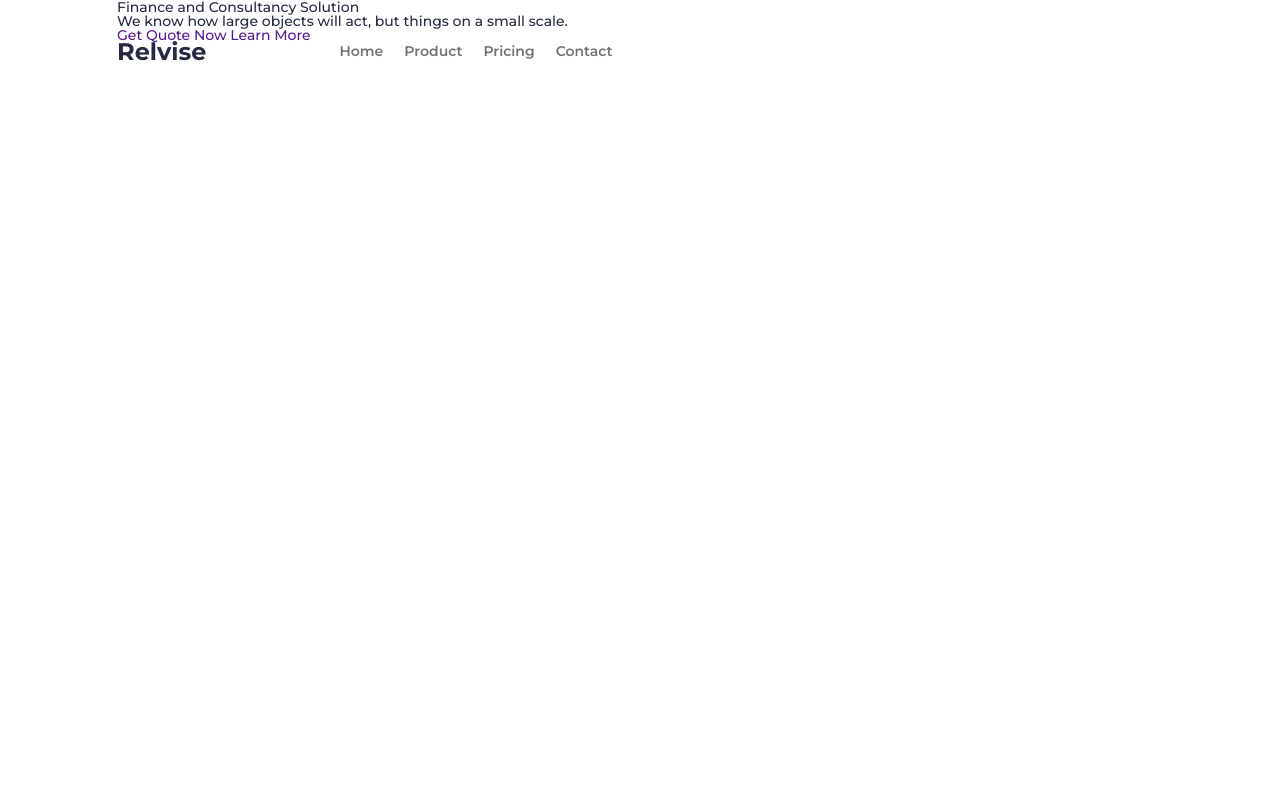
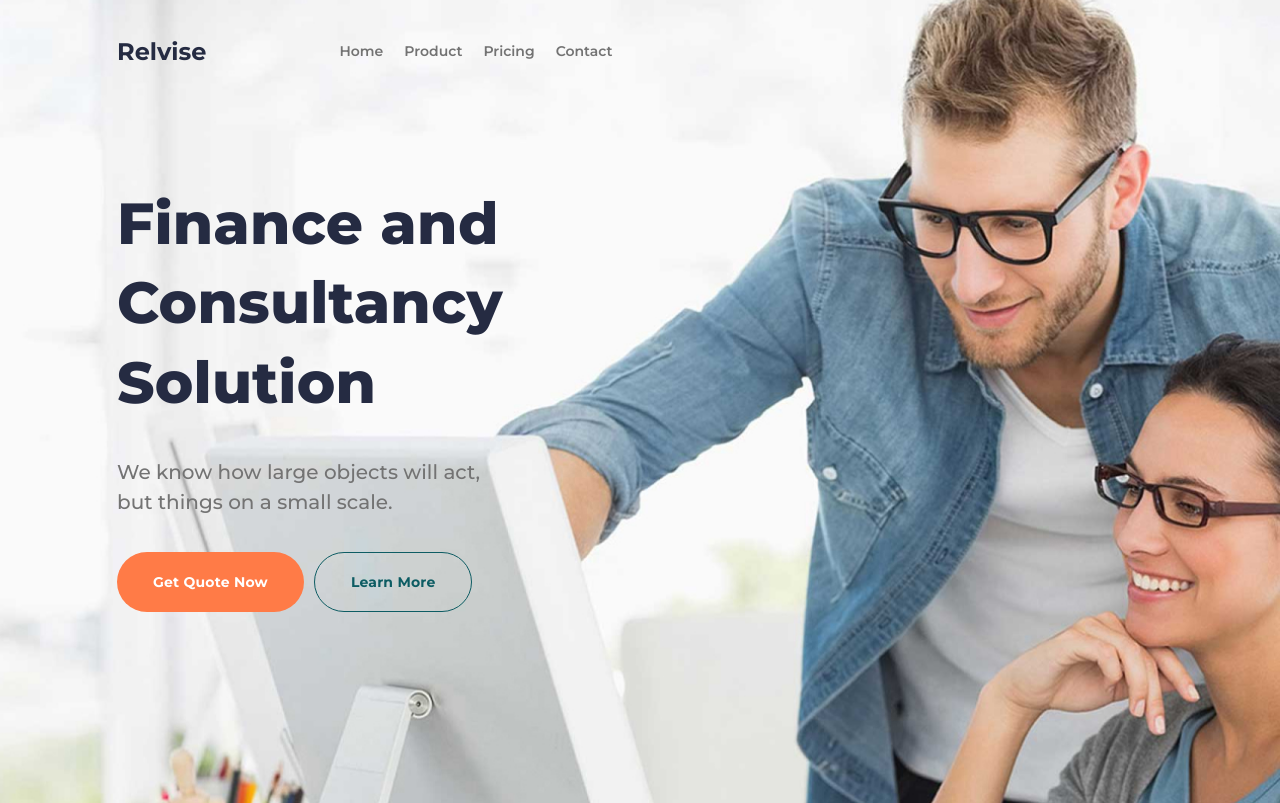
Before and after one commit to BeniaminYagdanov/HTML-CSS-Repository, a plain HTML site: page Adaptive layout1/index.html in a window 1280 px wide. Drawn offline with Linux system fonts and the light colour scheme; files whose address does not match are found by name.

```diff
--- a/Adaptive layout1/index.html
+++ b/Adaptive layout1/index.html
@@ -47,10 +47,13 @@
 							but things on a small scale.
 						</div>
 						<div class="main-block__buttons">
-                            <a href="" class="main-block__button">Get Quote Now</a>
+							<a href="" class="main-block__button main-block__button_orange">Get Quote Now</a>
 							<a href="" class="main-block__button main-block__button_border">Learn More</a>
 						</div>
 					</div>
+				</div>
+				<div class="main-block__image _ibg">
+					<img src="Img/background.jpg" alt="background">
 				</div>
 			</div>
 		</main>
@@ -62,8 +65,22 @@
 	<script src="Adaptive layout1/style.js"></script>
 </body>
 
+
+
+<!-- ! важно -->
+<!-- TODO -->
+<!-- ? -->
+<!-- ? можно поменять боја и символ в .json зайти в better comments -->
+<!-- ? Тоже самое про BEM Helper когда изучу методологию БЭМ полезная штука этот плагин и менять если что сочитание клавиш можно в настройках -->
+
+
 </html>
 <!-- 31:55 -->
 <!-- 55:10 03.05 -->
 <!-- 1:24:00 -->
-<!-- ctrl + shif + D - Копирование текста -->
+<!-- 1:29:00 -->
+<!-- 1:37:10-->
+<!-- 1:44:20 утро 40 мин. 07.05. -->
+<!-- Настройка VS code - 26:20 -->
+
+<!-- добавить быструю комбинацию для margin: 0px 0px 0px 0px; -->
--- a/Adaptive layout1/style.css
+++ b/Adaptive layout1/style.css
@@ -39,6 +39,7 @@ body {
 	color: #252B42;
 	font-weight: 500;
 	font-family: Montserrat;
+
 }
 
 .wrapper {
@@ -54,6 +55,21 @@ body {
 	padding: 0px 15px;
 	margin: 0 auto;
 	box-sizing: content-box;
+}
+
+._ibg {
+	position: relative;
+}
+
+._ibg img {
+	position: absolute;
+	width: 100%;
+	height: 100%;
+	top: 0;
+	left: 0;
+	object-fit: cover;
+
+
 }
 
 /* ------------------------------------------------------------------------------------------------------------- */
@@ -137,9 +153,130 @@ body {
 }
 
 /*---------------Page-----------------------------------------------------------------------------------------------------------------------------------------------------------------------------------------*/
+
 .page {
 	flex: 1 1 auto;
 }
 
+.page__main-block {}
+
 /*---------------Footer--------------------------------------------------------------------------------------------------------------------------------------------------------------------------------------*/
+
 .footer {}
+
+/*---------------Main Block--------------------------------------------------------------------------------------------------------------------------------------------------------------------------------------*/
+
+
+
+.main-block {
+	position: relative;
+}
+
+.main-block__container {}
+
+._container {}
+
+.main-block__body {
+	padding: 184px 0px 191px 0px;
+	position: relative;
+	z-index: 2;
+	max-width: 400px;
+}
+
+@media (max-width:992px) {
+	.main-block__body {
+		padding: 120px 0px 191px 0px;
+	}
+}
+
+.main-block__body>*:not(:last-child) {
+	margin: 0px 0px 35px 0px;
+	/* думать о том что будет дальше с вашей вёрсткой это важно */
+
+}
+
+.main-block__title {
+	font-size: 58px;
+	line-height: calc(80 / 58 * 100%);
+	letter-spacing: 0.2px;
+	font-weight: 800;
+}
+
+@media (max-width:479px) {
+	.main-block__title {
+		font-size: 42px;
+	}
+}
+
+.main-block__text {
+	color: #737373;
+	font-size: 20px;
+	line-height: calc(30 / 20 * 100%);
+	font-weight: 500;
+}
+
+.main-block__buttons {
+	display: inline-flex;
+}
+
+.main-block__button {
+
+	border-radius: 37px;
+	display: flex;
+	min-height: 48px;
+	justify-content: center;
+	align-items: center;
+	letter-spacing: 0.2px;
+
+	text-align: center;
+	font-weight: 700;
+	line-height: calc(28 / 14 * 100%);
+	padding: 5px 36px;
+
+}
+
+.main-block__button:not(:last-child) {
+	margin: 0px 10px 0px 0px;
+}
+
+.main-block__button_orange {
+	/*- это модификатор переношу общие стили*/
+	background: #FF7B47;
+	color: #fff;
+}
+
+.main-block__button_border {
+	color: #0D5C63;
+	border: 1px solid #0D5C63;
+}
+
+
+
+.main-block__image {
+	position: absolute;
+	width: 100%;
+	height: 100%;
+	top: 0;
+	left: 0;
+}
+
+/* لنتختفيالصورةفيالشاشةالصغيرة (الناس будут зафиксированны благодаря этому свойству) */
+@media (max-width: 1400px) {
+	.main-block__image img {
+		object-position: right;
+	}
+}
+
+/* при 992 px прозрачность будет 0.5 чтобы читался текст */
+@media (max-width: 992px) {
+	.main-block__image {
+		opacity: 0.5;
+	}
+}
+
+/*
+.main-block__image img {
+object-position: top;
+/*Если нужно прибить картинку к какому-то краю
+}*/
+@media (max-width: px) {}
```
Also changed, not shown: Adaptive layout1/Заметки.txt, 2 other files. Lines whose indentation alone changed are shown as unchanged.
